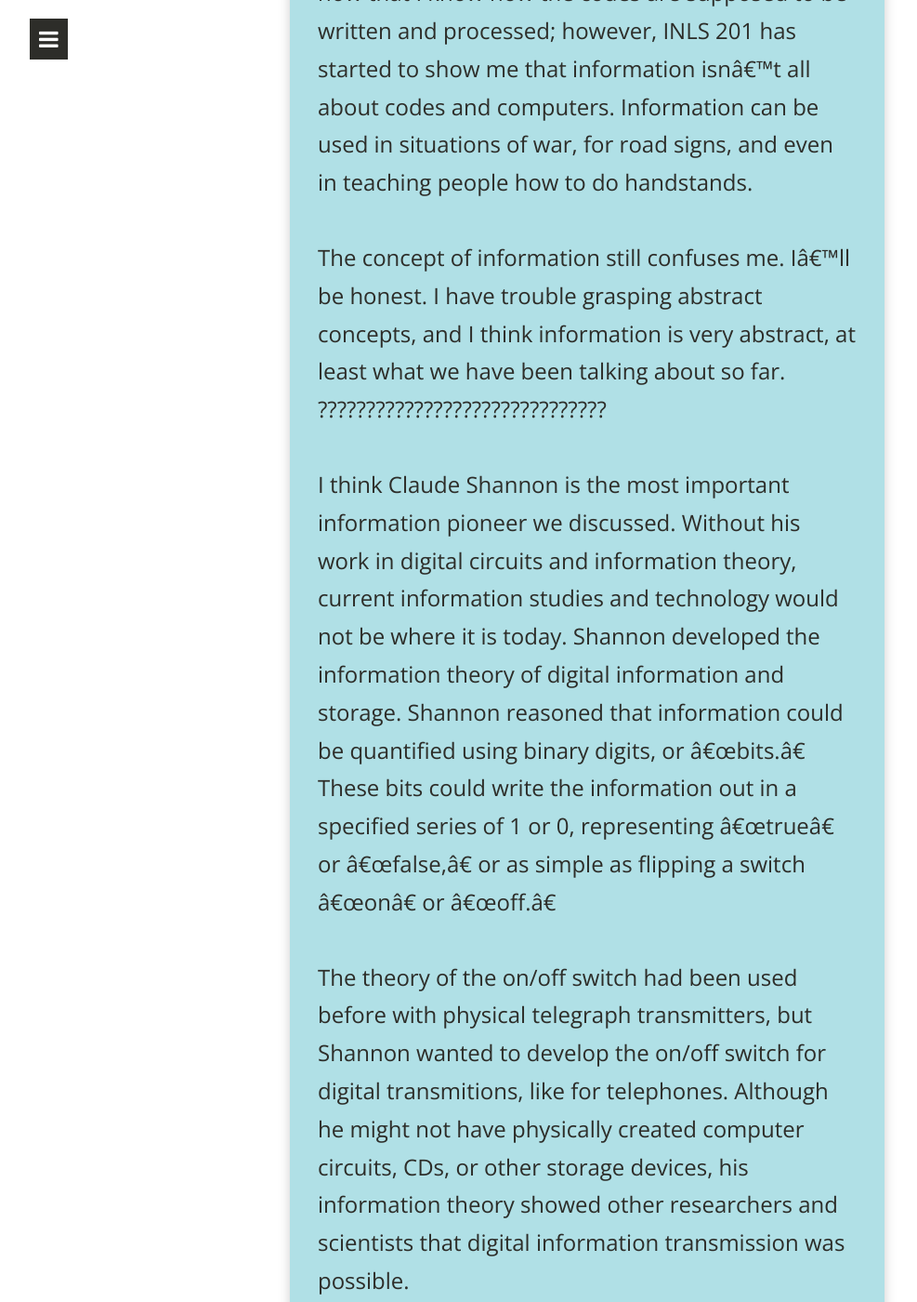
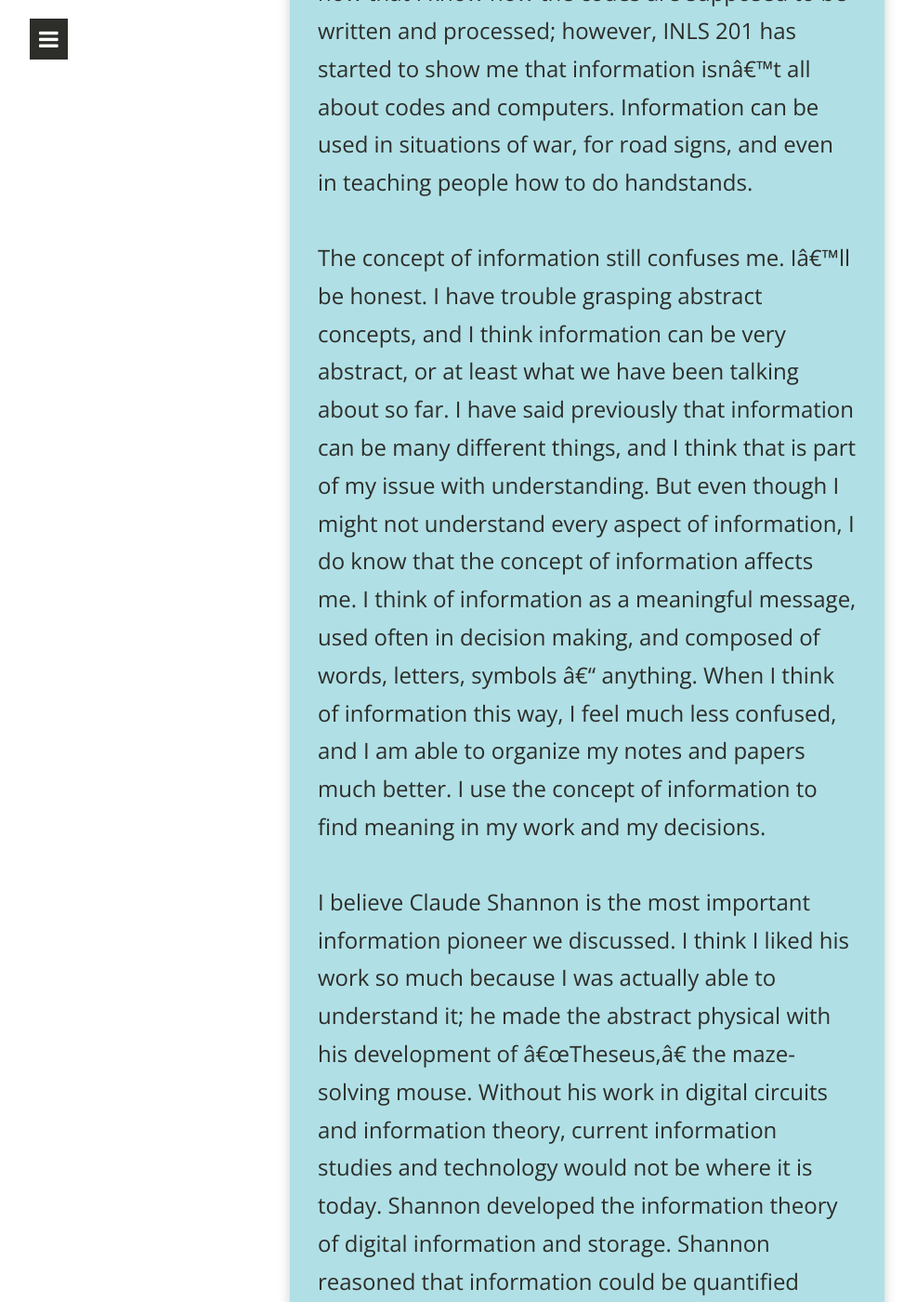
Before and after one commit to rcmetcalf/rcmetcalf.github.io, a Jekyll site: the page built from _posts/2015-09-03-module-1-report.md, in a window 1280 px wide and 1400 px high, scrolled down 2284 px. Shown: the whole window at 93% size, without its empty margins (8-995 px from the left). Built offline with Jekyll 4.4.1, drawn with Linux system fonts in a browser that asks for light colours; nearby versions of some CDN libraries; Markdown is read by kramdown in place of the engine named in the settings; comment, search, counter and statistics services are not loaded; some of the changed text lies outside the part shown.

Commit message:
Update 2015-09-03-module-1-report.md

```diff
--- a/_posts/2015-09-03-module-1-report.md
+++ b/_posts/2015-09-03-module-1-report.md
@@ -20,14 +20,16 @@ Although one key orientation of information science is the specific technologies
 
 I took INLS 161, Tools for Information Literacy, this summer. During that class, I began to think information was all about computers, coding, and networks. Coding, especially, helped me understand how structured and organized information could be. The code for a heading <xmp><h1></xmp> meant nothing to me before the class, but now I can see that specific combination of number, letter, and symbols and know that it means “heading 1.” Even more complex codes, such as codes from the CSS style sheet, are more easily understood now that I know how the codes are supposed to be written and processed; however, INLS 201 has started to show me that information isn't all about codes and computers. Information can be used in situations of war, for road signs, and even in teaching people how to do handstands.
 
-The concept of information still confuses me. I'll be honest. I have trouble grasping abstract concepts, and I think information is very abstract, at least what we have been talking about so far. ??????????????????????????????
+The concept of information still confuses me. I'll be honest. I have trouble grasping abstract concepts, and I think information can be very abstract, or at least what we have been talking about so far. I have said previously that information can be many different things, and I think that is part of my issue with understanding. But even though I might not understand every aspect of information, I do know that the concept of information affects me. I think of information as a meaningful message, used often in decision making, and composed of words, letters, symbols -- anything. When I think of information this way, I feel much less confused, and I am able to organize my notes and papers much better. I use the concept of information to find meaning in my work and my decisions.
 
-I think Claude Shannon is the most important information pioneer we discussed. Without his work in digital circuits and information theory, current information studies and technology would not be where it is today. Shannon developed the information theory of digital information and storage. Shannon reasoned that information could be quantified using binary digits, or "bits." These bits could write the information out in a specified series of 1 or 0, representing "true" or "false," or as simple as flipping a switch "on" or "off."
+I believe Claude Shannon is the most important information pioneer we discussed. I think I liked his work so much because I was actually able to understand it; he made the abstract physical with his development of "Theseus," the maze-solving mouse. Without his work in digital circuits and information theory, current information studies and technology would not be where it is today. Shannon developed the information theory of digital information and storage. Shannon reasoned that information could be quantified using binary digits, or "bits." These bits could write the information out in a specified series of 1 or 0, representing "true" or "false," or as simple as flipping a switch "on" or "off."
 
-The theory of the on/off switch had been used before with physical telegraph transmitters, but Shannon wanted to develop the on/off switch for digital transmitions, like for telephones. Although he might not have physically created computer circuits, CDs, or other storage devices, his information theory showed other researchers and scientists that digital information transmission was possible.
+The theory of the on/off switch had been used before with physical telegraph transmitters, but Shannon wanted to develop the on/off switch for digital transmittions, like for telephones. Although he might not have physically created computer circuits, CDs, or other storage devices, his information theory showed other researchers and scientists that digital information transmission was possible.
 
 Information fits in my life in many ways. I frequently use search engines like Google to do class research, map road trips, and find places to eat. Every time I use google, I am using information seeking and retrieval. Information seeking is (blank), while information retrieval is (blank). Mooer's Law for information retrieval has also affected me in collegiate life. Whenever I need to do academic research, I try to use the easiest tool to navigate archives, journal collections, and search engines. Many times, a teacher has assigned me a complicated, but "helpful," online archive or search engine that requires more effort than the output is worth.
 
 Even road signs and the information they convey have been an important part of my daily life. This summer, I made a 9 hour road trip to Alabama by myself. Although I was using GPS to navigate, I still needed to pay close attention to interstate signs with information about the nearest gas stations -- driving long stretches of road without knowing where the next gas station is can be a little risky. I was able to recognize signs with gas station logos, even thought I was traveling at 70 miles per hour.
 
-I think everyone has a different understanding of information. When I asked my friends what they thought "information" was, most talked about social media, Google, and the "bombardment" of information in today's culture, but no one had a concrete definition. I think that says a lot about what information actually is. To understand information, I think people need to accept that information comes in all shapes and forms, and it can be studied in an interdiscplinary context. Information covers a broad spectrum of subjects, and people can use that information to carries a meaningful message and is a tool for decision making.
+I think everyone has a different understanding of information. When I asked my friends what they thought "information" was, most talked about social media, Google, and the "bombardment" of information in today's culture, but no one had a concrete definition. I think that says a lot about what information actually is. To understand information, I think people need to accept that information comes in all shapes and forms, and it can be studied in an interdiscplinary context.
+
+I think information can be understood very differently depending on the subject and the studier. For example, a math major may think of information as numbers or formulas, while a journalism major may think of information as words and images. I think it is important for everyone to understand that information is a very social subject, and so, it is created and shared a certain way depending on who is interpretting the information. Just because our idea of information differs from someone else's does not mean it is wrong. It's just a different way of looking at it!
```
